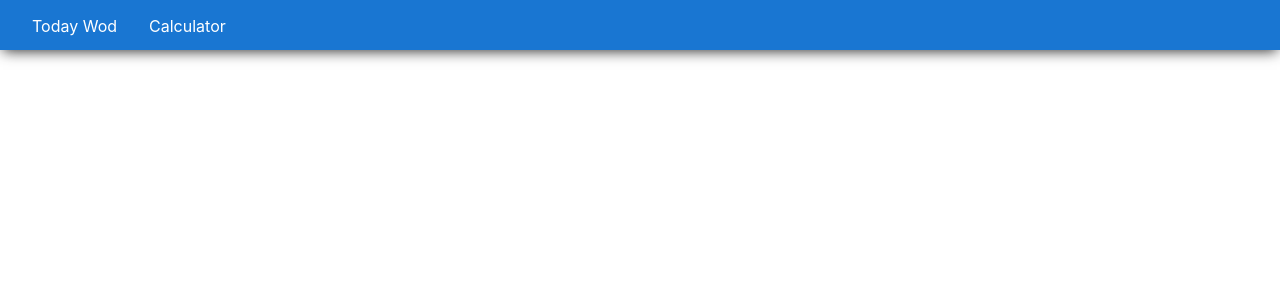
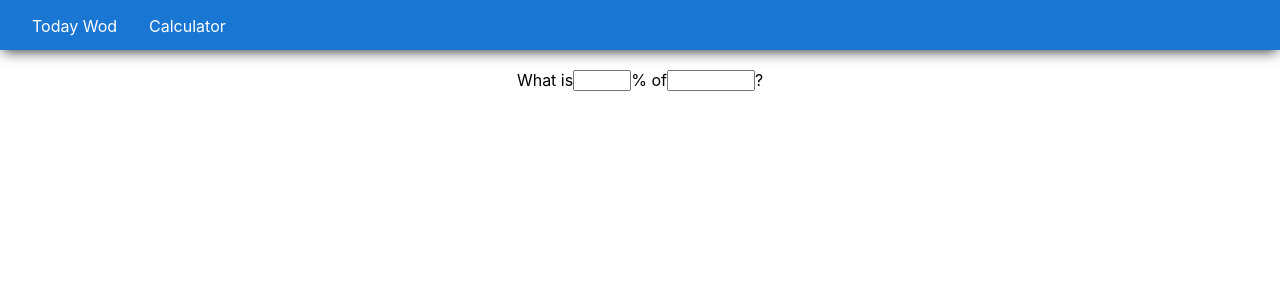
Before and after one commit to radotooo/TrainingJournal, a React (Create React App) app in the folder root/frontend/: page /calculator in a window 1280 px wide. Shown: the top 300 px of the page. Built offline with nearby package versions, Linux system fonts and the light colour scheme.

Commit message:
Calculator components initial commit

```diff
--- /dev/null
+++ b/root/frontend/src/components/Calculator.js
@@ -0,0 +1,38 @@
+import React from 'react'
+import styled from "styled-components";
+
+
+const Wrapper = styled.div`
+display:flex;
+justify-content:center;
+`;
+
+const Input = styled.input.attrs(props => ({
+    type: "text"
+}))`
+width:${props => props.size + "px"};
+
+`;
+
+const Form = styled.div`
+display: flex;
+justify-content: center;
+align-items: flex - start;
+flex-wrap: wrap;
+margin-top: 20px;
+
+`;
+
+export default function Calculator() {
+    return (
+        <Wrapper>
+            <Form action="">
+                <span>What is</span>
+                <Input size="50" />
+                <span>% of</span>
+                <Input size="80" />
+                <span>?</span>
+            </Form>
+        </Wrapper>
+    )
+}
--- a/root/frontend/src/components/Home.js
+++ b/root/frontend/src/components/Home.js
@@ -4,26 +4,30 @@ import Main from './Main'
 import styled from "styled-components";
 
 import { BrowserRouter, Route, Switch } from "react-router-dom";
+import Calculator from './Calculator';
+
+const Wrapper = styled.div`
+height:100vh;
+display:flex;
+flex-direction:column;
+`;
 
 
 export default function Home() {
     return (
         <BrowserRouter>
-            <div>
-                <header>
+            <Wrapper>
                 <Header />
-                </header>
-                <main>
                 <Switch>
                     <Route exact path="/"  >
                         <Main />
                     </Route>
                     <Route path="/calculator"  >
-                            {/* <Calculator /> */}
+                        <Calculator />
                     </Route>
                 </Switch>
-                </main>
-            </div>
+
+            </Wrapper>
         </BrowserRouter>
 
     )
--- a/root/frontend/src/components/Main.js
+++ b/root/frontend/src/components/Main.js
@@ -2,13 +2,10 @@ import React, { useEffect, useState } from 'react'
 import Wod from './Wod'
 import styled from "styled-components";
 
-const Wrapper = styled.div`
+export const Wrapper = styled.div`
 display:flex;
 justify-content:center;
-align-items:center;
-height:100vh;
 `;
-
 
 export default function Main() {
 
@@ -23,9 +20,8 @@ export default function Main() {
         data();
     }, [])
 
-
     return (
-        <Wrapper>
+        <Wrapper center>
             <div className="wod">
                 <Wod data={wod} />
             </div>
--- /dev/null
+++ b/root/frontend/src/components/Styles/test.js
@@ -0,0 +1,5 @@
+function percentage(num, per) {
+    return (num / 100) * per;
+}
+
+console.log(percentage(123, 80));
```
Lines whose indentation alone changed are shown as unchanged.
